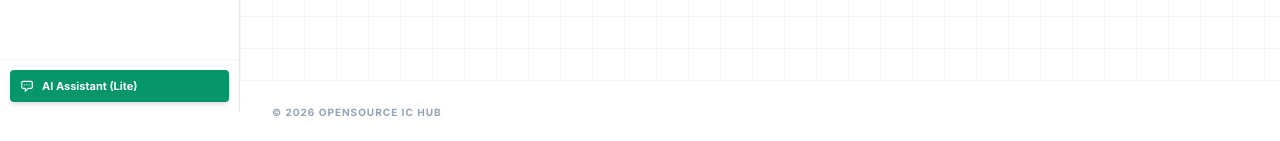
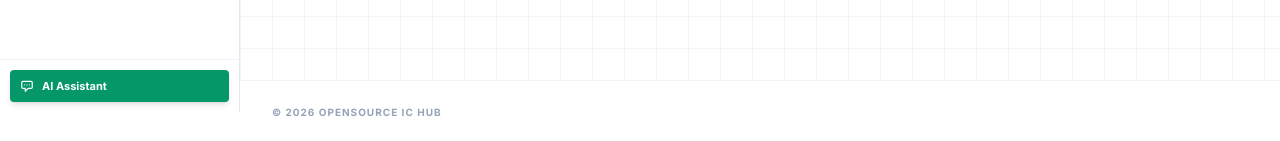
Before and after one commit to juanbrito123/openpdksite, a React (Vite) app: page / in a window 1280 px wide. Shown: the part 680-821 px from the top of the page. Built offline with nearby package versions, Linux system fonts and the light colour scheme.

Commit message:
feat: Update AI model and assistant name
Switches to the newer 'gemini-3-flash-preview' model for potentially improved performance and accuracy. Renames the "AI Assistant (Lite)" button to "AI Assistant" to reflect the model update and provide a more general label.

```diff
--- a/App.tsx
+++ b/App.tsx
@@ -42,7 +42,7 @@ const ChatWidget: React.FC<{ isOpen: boolean; onClose: () => void }> = ({ isOpen
     try {
       const ai = new GoogleGenAI({ apiKey: process.env.API_KEY });
       const responseStream = await ai.models.generateContentStream({
-        model: 'gemini-2.5-flash-lite-latest',
+        model: 'gemini-3-flash-preview',
         contents: [...messages, userMessage].map(m => ({
           role: m.role,
           parts: [{ text: m.text }]
@@ -322,7 +322,7 @@ const App: React.FC = () => {
               className="w-full flex items-center gap-2 px-2.5 py-2 bg-emerald-600 text-white rounded text-[11px] font-bold hover:bg-emerald-700 transition-all active:scale-95 shadow-md"
             >
               <svg className="w-3.5 h-3.5" fill="none" viewBox="0 0 24 24" stroke="currentColor"><path strokeLinecap="round" strokeLinejoin="round" strokeWidth={2} d="M8 10h.01M12 10h.01M16 10h.01M9 16H5a2 2 0 01-2-2V6a2 2 0 012-2h14a2 2 0 012 2v8a2 2 0 01-2 2h-5l-5 5v-5z" /></svg>
-              AI Assistant (Lite)
+              AI Assistant
             </button>
           </div>
         </aside>
```
